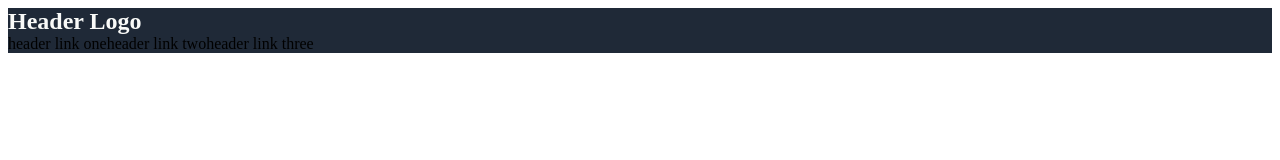
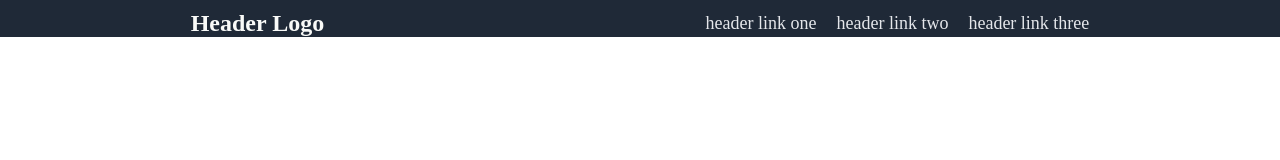
Before and after one commit to Santerta/odin-landing-page, a plain HTML site: page index.html in a window 1280 px wide. Drawn offline with Linux system fonts and the light colour scheme.

Commit message:
Finish top part of header

```diff
--- a/index.html
+++ b/index.html
@@ -12,9 +12,9 @@
         <div class="header-top">
             <div class="header-logo">Header Logo</div>
             <ul class="header-links">
-                <li>header link one</li>
-                <li>header link two</li>
-                <li>header link three</li>
+                <li><a href="">header link one</a></li>
+                <li><a href="">header link two</a></li>
+                <li><a href="">header link three</a></li>
             </ul>
         </div>
         <div class="header-bottom">
--- a/style.css
+++ b/style.css
@@ -1,4 +1,5 @@
 body {
+    margin: 0;
     display: flex;
     flex-direction: column;
 }
@@ -8,16 +9,34 @@ footer {
     background-color: #1F2937;
 }
 
+header {
+    padding-top: 10px;
+    display: flex;
+    flex-direction: column;
+}
+
+.header-top {
+    display: flex;
+    justify-content: space-around;
+    align-items: center;
+}
+
 .header-logo {
     font-size: 24px;
     font-weight: bold;
     color: #F9FAF8;
-
 }
 
 .header-links {
     margin: 0;
     padding: 0;
-    list-style:none;
+    list-style: none;
     display: flex;
+    gap: 20px;
 }
+
+.header-links a {
+    text-decoration: none;
+    font-size: 18px;
+    color: #E5E7EB;
+}
```
